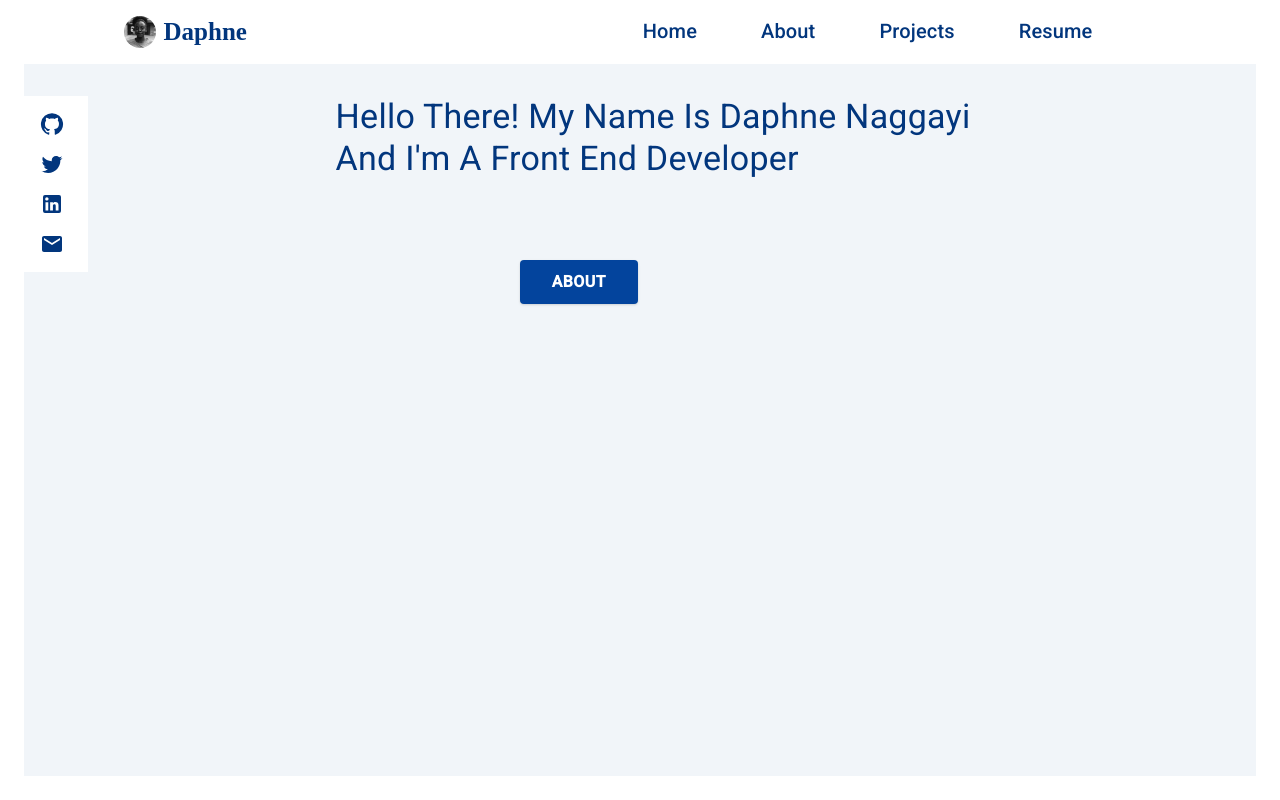
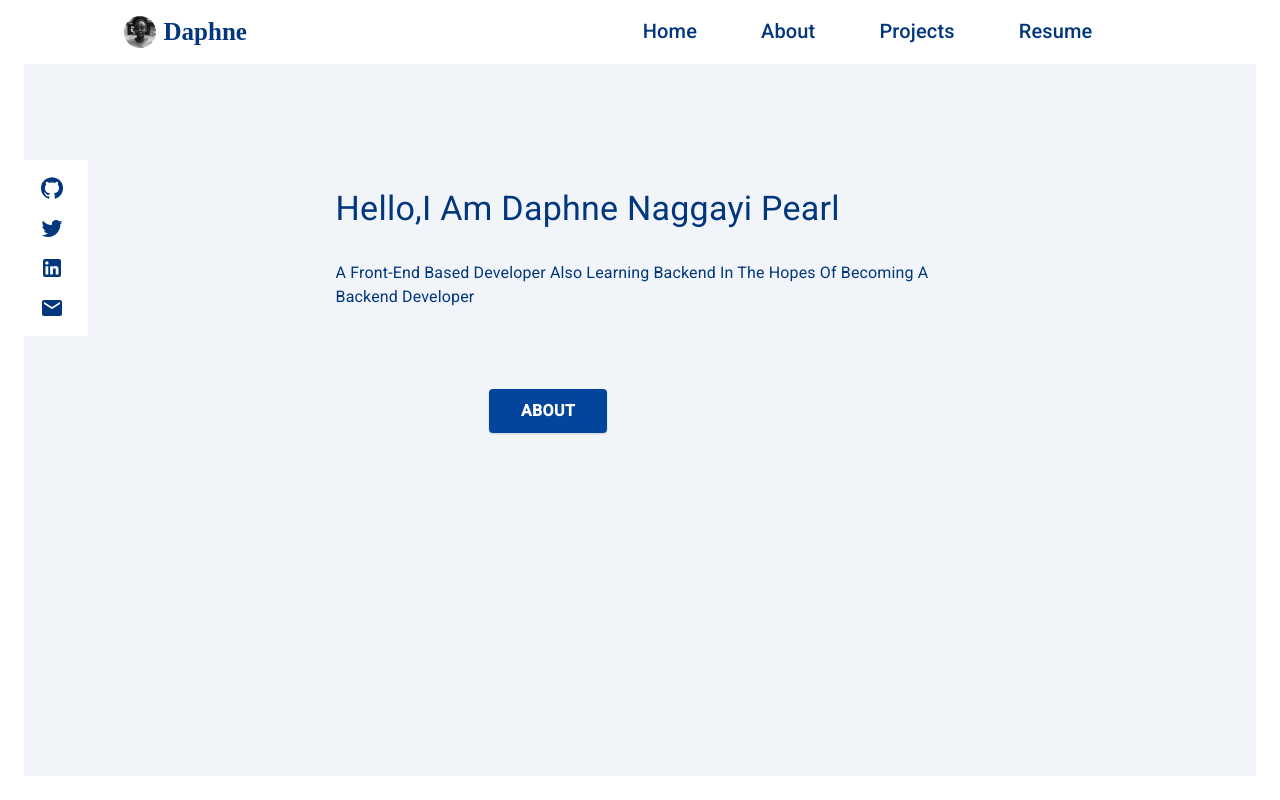
Before and after one commit to Naggayi-Daphne-Pearl/portfolio, a React (Create React App) app: page / in a window 1280 px wide. Built offline with nearby package versions, Linux system fonts and the light colour scheme.

Commit message:
Add margins to features

```diff
--- a/src/Pages/About.js
+++ b/src/Pages/About.js
@@ -31,11 +31,11 @@ const About = () => {
         bgcolor: 'var(--backgroundColor)',
         color: 'var(--textColor)',
         maxWidth: '100%',
-        margin: '1.5rem auto'
+        margin: '7% auto'
       }}>
         <Grid sx={{
           maxWidth: '40em',
-          margin: '2rem auto'
+          margin: '1rem auto'
         }}>
           <Typography variant='h5' align='center'  sx={{marginBottom:'5%'}}>About me </Typography>
           <Typography variant='body2' align='center'>My name is Naggayi Daphne Pearl. <br />  I am a junior software engineer with a passion for developing innovative programs that expedite the efficiency and effectiveness of organizational success. I am well-versed in technology and writing code to create systems that are reliable and user-friendly.
--- a/src/Pages/HomePage.js
+++ b/src/Pages/HomePage.js
@@ -16,7 +16,7 @@ const HomePage = () => {
                 backgroundColor: '#fff',
                 width: '4rem',
                 color: "#2E2E2E",
-                margin: '6rem 0',
+                margin: '10rem 0',
                 alignItems: 'center',
                 justifyContent: 'center',
               }}>
@@ -39,8 +39,7 @@ const HomePage = () => {
             </Grid>
             <Grid item xs={10}
               sx={{
-                maxWidth: '35em',
-                margin: '6rem auto',
+                margin: {lg:'15% auto', xs:'30% auto'},
                 alignItems: 'center',
                 justifyContent: 'center'
 
@@ -48,9 +47,13 @@ const HomePage = () => {
               <Grid
                 sx={{
                   margin: '0% 10%',
+                  maxWidth: '60%',
+
 
                 }}>
-                <Typography variant='h4'>Hello there! My name is Daphne Naggayi <br style={{ marginLeft: '1rem' }} /> and I'm a front end developer</Typography>
+                <Typography variant='h4'>Hello,I am Daphne Naggayi Pearl</Typography>
+                <Typography variant='body1' sx={{marginTop:'5%'}}>A front-end based developer also learning backend in the hopes of becoming a backend developer</Typography>
+
 
               </Grid>
               {/* <Grid sx={{
@@ -91,7 +94,7 @@ const buttonStyle = {
   marginTop: '5rem',
   alignItems: 'center',
   fontWeight: 'bolder',
-  marginLeft: '28%',
+  marginLeft: '25%',
   fontSize: '1rem',
 
 }
```
